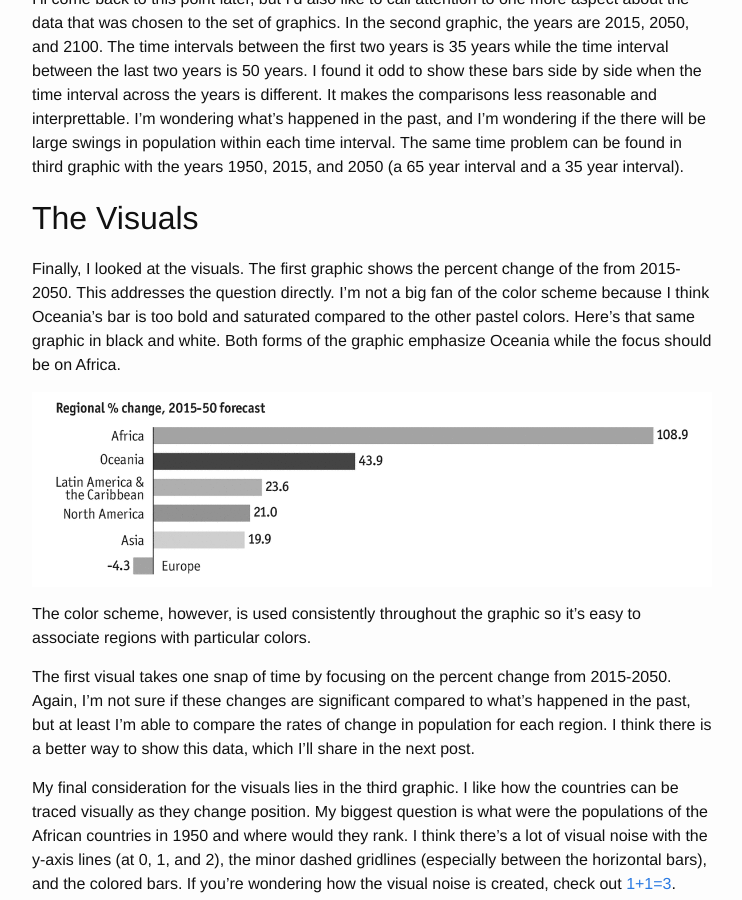
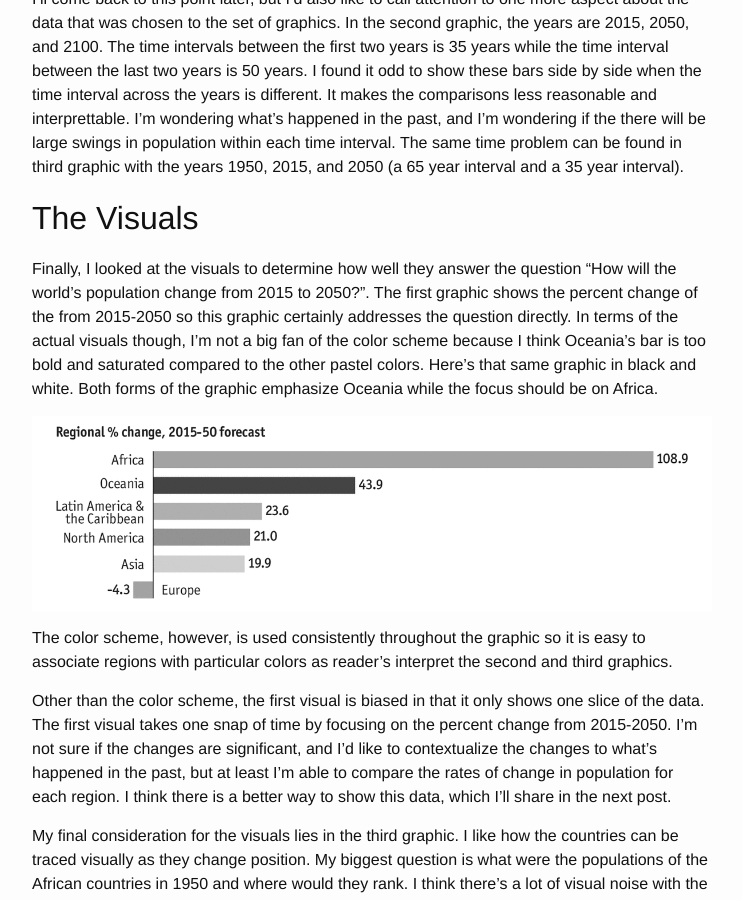
Before and after one commit to csaden/csaden.github.io, a Jekyll site: the page built from datavis/_posts/2015-08-14-The-World's-Population-Part-1.md, in a window 1280 px wide and 900 px high, scrolled down 3477 px. Shown: the whole window, without its empty margins (268-1010 px from the left). Built offline with Jekyll 4.4.1, drawn with Linux system fonts in a browser that asks for light colours; some of the changed text lies outside the part shown.

Commit message:
updated visual section

```diff
--- a/datavis/_posts/2015-08-14-The-World's-Population-Part-1.md
+++ b/datavis/_posts/2015-08-14-The-World's-Population-Part-1.md
@@ -41,7 +41,7 @@ The second graphic shows the total population in 2015 and the forecasted populat
 
 <img src='../../assets/datavis/un_world_pop3.png' alt='Most populous countries, bn'>
 
-Finally, the third graphic shows the rank (vertical position of a country) and the population (length of the colored, horizontal bar) in billions of the most populous countries. The last graphic is particularly interesting since it includes data from the year 1950; this graphic shows past, present, and future data. Even with the addition of 1950 in the third graphic, I would say that overall these graphics are addressing the question "What will the world's population look like in 2050?".
+Finally, the third graphic shows the rank (vertical position of a country) and the population (length of the colored, horizontal bar) in billions of the most populous countries. The last graphic is particularly interesting since it includes data from the year 1950; this graphic shows past, present, and future data. Even with the addition of 1950 in the third graphic, I would say that overall these graphics are addressing the question "How will the world's population change from 2015 to 2050?".
 
 ## The Data
 
@@ -51,13 +51,13 @@ I'll come back to this point later, but I'd also like to call attention to one m
 
 ## The Visuals
 
-Finally, I looked at the visuals. The first graphic shows the percent change of the from 2015-2050. This addresses the question directly. I'm not a big fan of the color scheme because I think Oceania's bar is too bold and saturated compared to the other pastel colors. Here's that same graphic in black and white. Both forms of the graphic emphasize Oceania while the focus should be on Africa.
+Finally, I looked at the visuals to determine how well they answer the question "How will the world's population change from 2015 to 2050?". The first graphic shows the percent change of the from 2015-2050 so this graphic certainly addresses the question directly. In terms of the actual visuals though, I'm not a big fan of the color scheme because I think Oceania's bar is too bold and saturated compared to the other pastel colors. Here's that same graphic in black and white. Both forms of the graphic emphasize Oceania while the focus should be on Africa.
 
 <img src='../../assets/datavis/un_world_popBW.png' alt='Regional percent change, 2015-2050 forecast'>
 
-The color scheme, however, is used consistently throughout the graphic so it's easy to associate regions with particular colors.
+The color scheme, however, is used consistently throughout the graphic so it is easy to associate regions with particular colors as reader's interpret the second and third graphics.
 
-The first visual takes one snap of time by focusing on the percent change from 2015-2050. Again, I'm not sure if these changes are significant compared to what's happened in the past, but at least I'm able to compare the rates of change in population for each region. I think there is a better way to show this data, which I'll share in the next post.
+Other than the color scheme, the first visual is biased in that it only shows one slice of the data. The first visual takes one snap of time by focusing on the percent change from 2015-2050. I'm not sure if the changes are significant, and I'd like to contextualize the changes to what's happened in the past, but at least I'm able to compare the rates of change in population for each region. I think there is a better way to show this data, which I'll share in the next post.
 
 My final consideration for the visuals lies in the third graphic. I like how the countries can be traced visually as they change position. My biggest question is what were the populations of the African countries in 1950 and where would they rank. I think there's a lot of visual noise with the y-axis lines (at 0, 1, and 2), the minor dashed gridlines (especially between the horizontal bars), and the colored bars. If you're wondering how the visual noise is created, check out [1+1=3](http://meiert.com/en/blog/20070118/1-1-3-explaining-busyness-and-background-noise-on-websites/). Lighter shades of grey would reduce the visual noise, and I'd lean towards omitting the minor dashed grid lines. The last graphic does succeed by bolding the text '2050 Forecast'. The bold label reinforces the question being answered by the data and helps reader's focus on the most important data in this graphic, namely what the world population will be in 2050.
 
```
